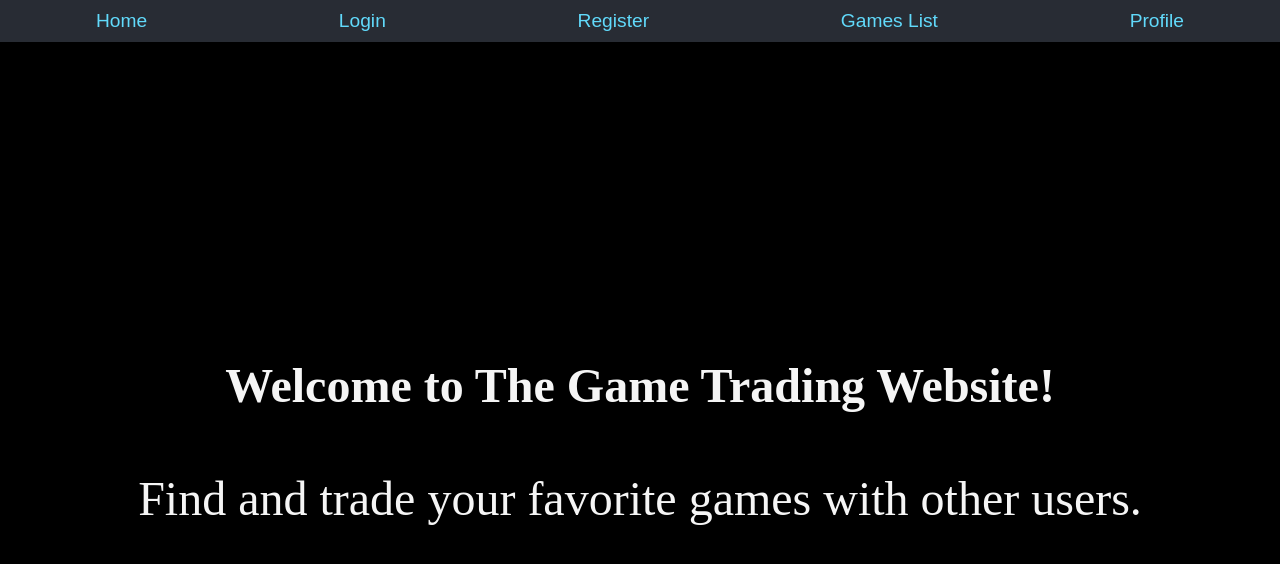
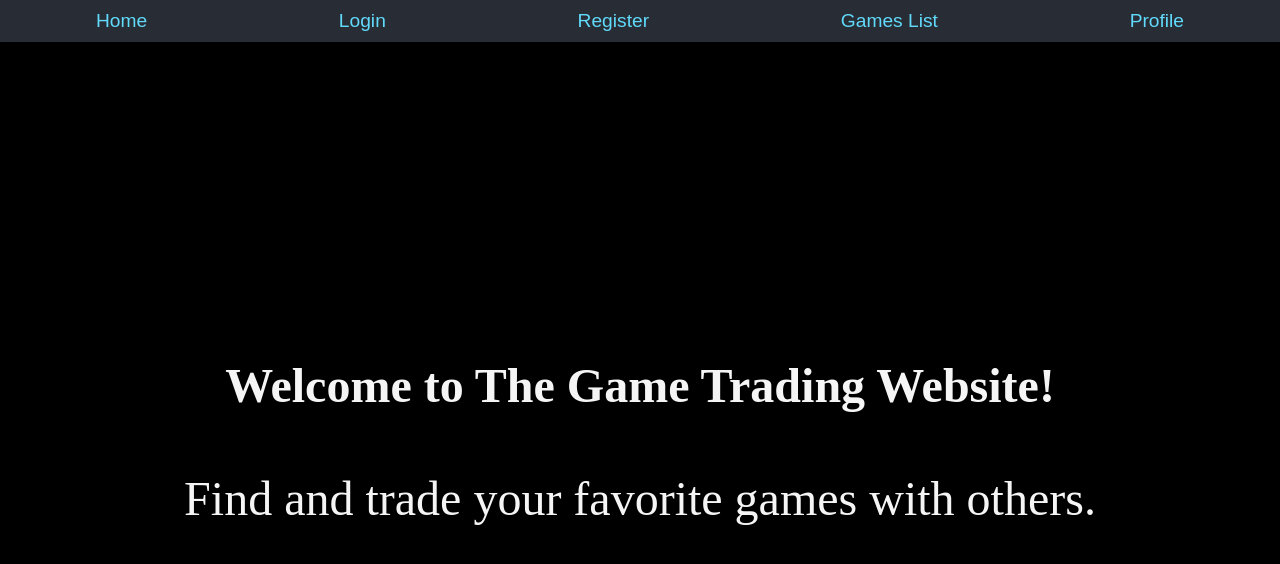
Before and after one commit to Kimichka/p5-project2, a React (Create React App) app in the folder game-trading-client/: page / in a window 1280 px wide. Shown: the top 564 px of the page. Built offline with nearby package versions, Linux system fonts and the light colour scheme.

Commit message:
Another update

```diff
--- a/game-trading-client/src/components/Home.js
+++ b/game-trading-client/src/components/Home.js
@@ -25,7 +25,7 @@ const Home = () => {
     return (
         <div style={styles.container}>
             <p style={styles.boldText}>Welcome to The Game Trading Website!</p>
-            <p style={styles.description}>Find and trade your favorite games with other users.</p>
+            <p style={styles.description}>Find and trade your favorite games with others.</p>
         </div>
     );
 };
```
